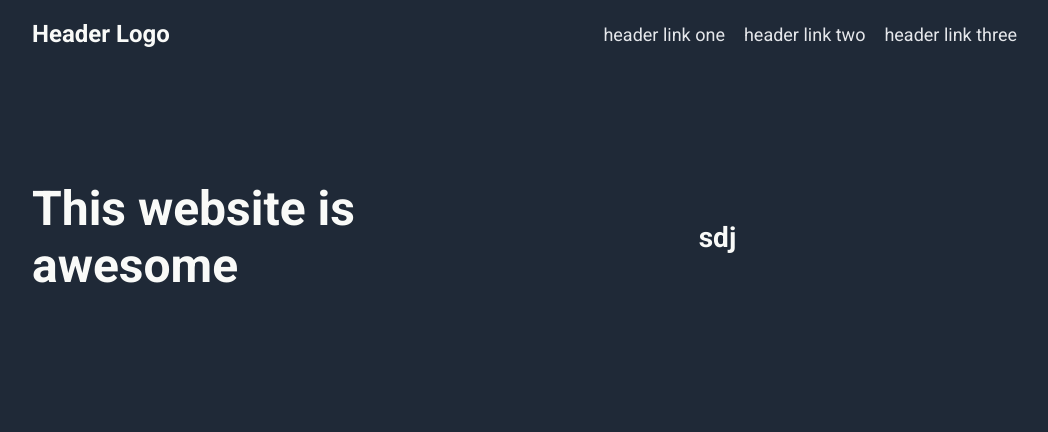
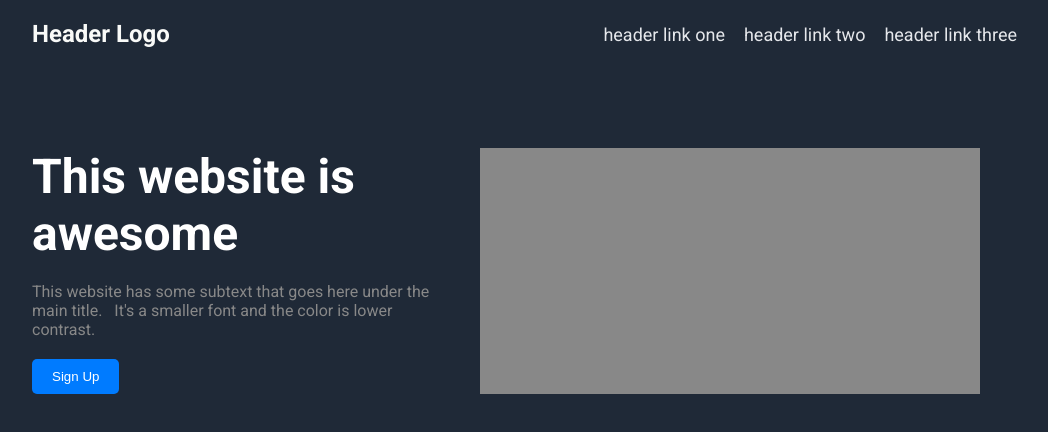
Before and after one commit to mtwbv/landing-page, a plain HTML site: page index.html in a window 1280 px wide. Shown: the whole page, without its empty margins (108-1156 px from the left). Drawn offline with Linux system fonts and the light colour scheme.

Commit message:
Made some changes about code and added new elements

```diff
--- a/index.html
+++ b/index.html
@@ -23,13 +23,17 @@
         </ul>
       </nav>
     </header>
-    <div class="container-1">
-      <h1 class="row1">
-        This website is<br />
-        awesome
-      </h1>
-      <div class="break"></div>
-      <h3 class="row2">sdj</h3>
-    </div>
+    <main>
+      <div class="main-content">
+        <h1>This website is awesome</h1>
+        <p>
+          This website has some subtext that goes here under the main title.
+          It's a smaller font and the color is lower contrast.
+        </p>
+        <button>Sign Up</button>
+      </div>
+      <div class="placeholder-image"></div>
+
+    </main>
   </body>
 </html>
--- a/style.css
+++ b/style.css
@@ -36,23 +36,40 @@ nav ul li a {
   color: #e5e7eb;
   font-size: 18px;
 }
-.container-1 {
+main {
   display: flex;
-  justify-content: left;
-  padding: 0px;
+  justify-content: space-between;
   margin: 100px auto;
-  font-size: 24px;
   max-width: 1000px;
-  color: #f9faf8;
-  align-items: center;
-  flex-wrap: nowrap;
-}
-.row1,
-.row2 {
-  width: 100%;
 }
 
-.break {
-  flex-basis: 100%;
-  height: 0;
+.main-content {
+  width: 40%;
 }
+
+.main-content h1 {
+  font-size: 48px;
+  margin-block-start: 0;
+  color: white;
+  margin-bottom: 20px;
+}
+
+.main-content p {
+  font-size: 16px;
+  color: #888;
+  margin-bottom: 20px;
+}
+
+.main-content button {
+  background-color: #007bff;
+  color: #fff;
+  border: none;
+  padding: 10px 20px;
+  border-radius: 5px;
+  cursor: pointer;
+}
+
+.placeholder-image {
+  width: 50%;
+  background-color: #888;
+}
```
